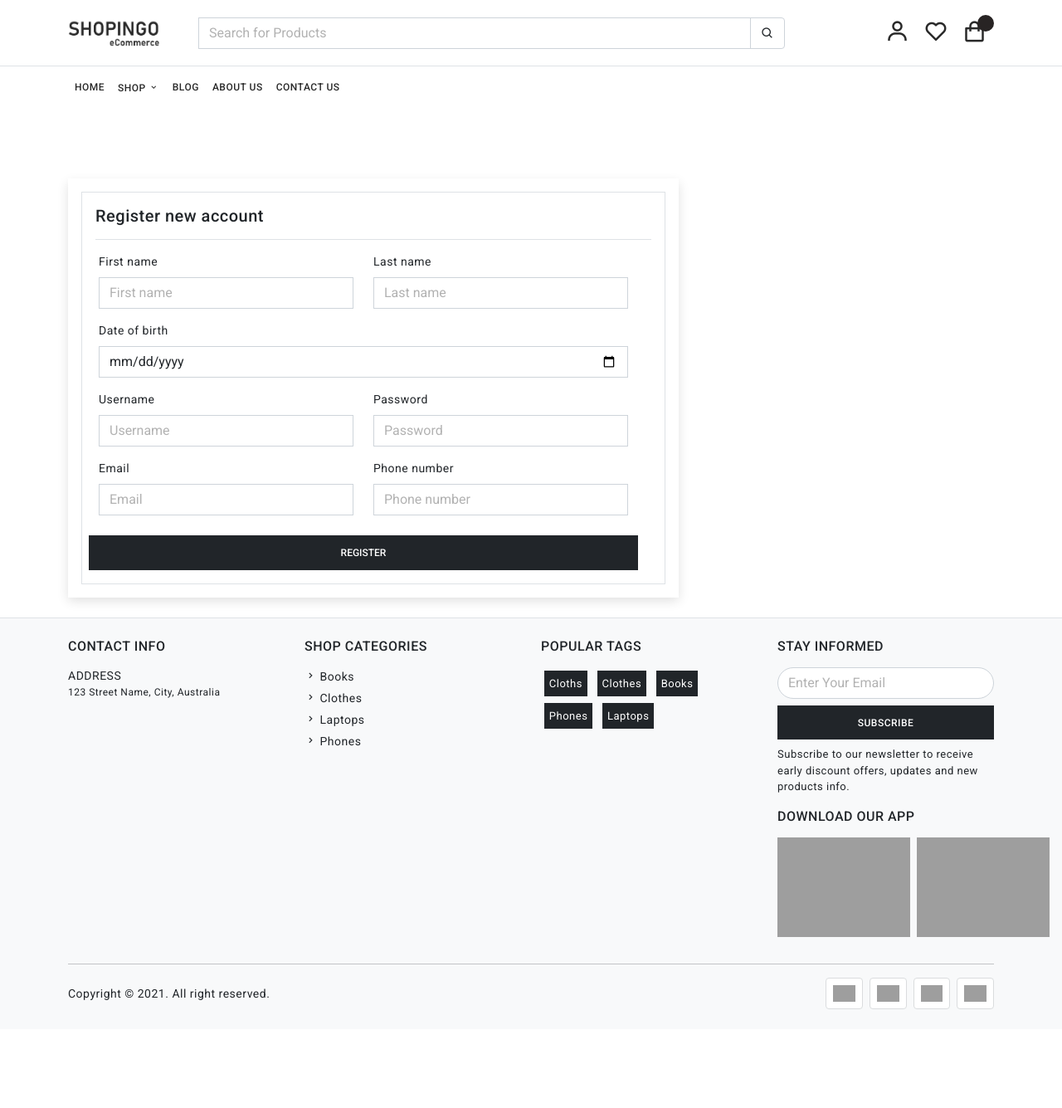
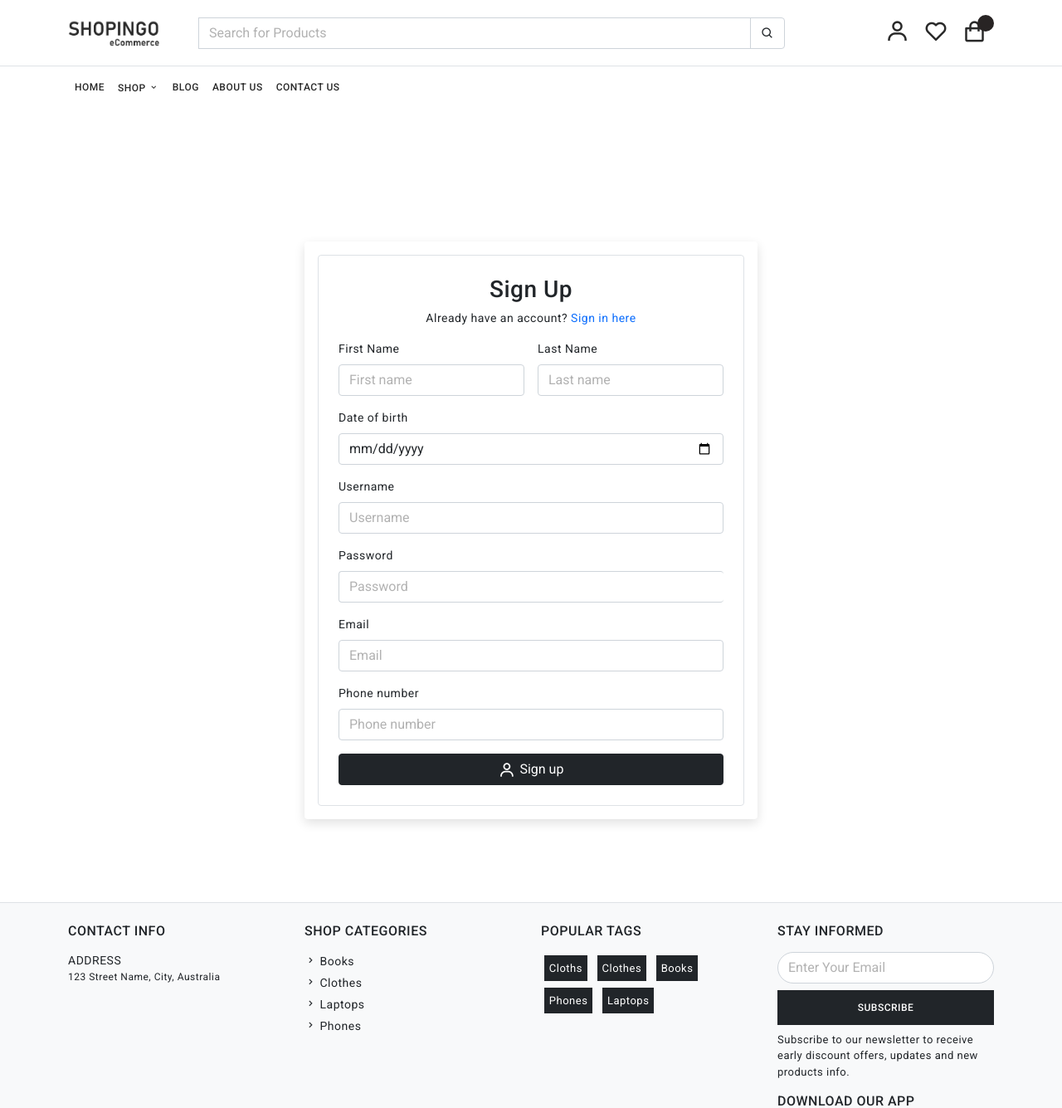
Before and after one commit to HoangDung3009/eCommerce, a Django app: page /customer/register/ in a window 1280 px wide. Shown: the top 1335 px of the page at 83% size. Before the commit the page ends 1216 px from the top, so only its background shows below. Run offline with Django 4.2, Linux system fonts and the light colour scheme; some libraries are stand-ins or nearby versions; grey boxes are pictures that could not be loaded.

Commit message:
Dung: add vp file

```diff
--- a/store/views.py
+++ b/store/views.py
@@ -22,6 +22,7 @@ def index(request):
     context = {
         'feature_products': featured_products,
         'categories': categories,
-        'cart_item': cartItems
+        'cart_item': cartItems,
+        'customer': customer
     }
     return render(request, 'index.html', context)
--- a/templates/customers/register.html
+++ b/templates/customers/register.html
@@ -8,67 +8,61 @@
 {% block content %}
 <div class="page-wrapper">
 			<div class="page-content">
+				<!--start breadcrumb-->
+				<!--end breadcrumb-->
 				<!--start shop cart-->
-				<section class="py-4">
+				<section class="py-0 py-lg-5">
 					<div class="container">
-						<div class="shop-cart">
-							<div class="row">
-								<div class="col-12 col-xl-8">
-									<div class="checkout-details">
-										<div class="card rounded-0">
+						<div class="section-authentication-signin d-flex align-items-center justify-content-center my-5 my-lg-0">
+							<div class="row row-cols-1 row-cols-lg-1 row-cols-xl-2">
+								<div class="col mx-auto">
+									<div class="card mb-0">
 										<div class="card-body">
-												<div class="border p-3">
-													<h2 class="h5 mb-0">Register new account</h2>
-													<div class="my-3 border-bottom"></div>
+											<div class="border p-4 rounded">
+												<div class="text-center">
+													<h3 class="">Sign Up</h3>
+													<p>Already have an account? <a href="authentication-signin.html">Sign in here</a>
+													</p>
+												</div>
 												<div class="form-body">
-                                                        {% if messages %}
-                                                            {% for message in messages %}
-                                                                <div id="alert-message" class="alert {% if message.tags %}alert-{{ message.tags }}{% endif %}" role="alert">{{ message }}</div>
-                                                            {% endfor %}
-                                                        {% endif %}
 													<form class="row g-3" method="post" action="{% url 'registerUser' %}">
                                                         {% csrf_token %}
-                                                            <div class="row mt-3">
-                                                                <div class="col-md-6">
-                                                                    <label class="form-label">First name</label>
-																    <input type="text" name="firstname" class="form-control rounded-0" required placeholder="First name">
+														<div class="col-sm-6">
+															<label for="inputFirstName" class="form-label">First Name</label>
+															<input type="text" name="firstname" class="form-control" id="inputFirstName" placeholder="First name" required>
 														</div>
-                                                                <div class="col-md-6">
-                                                                    <label class="form-label">Last name</label>
-																    <input type="text" name="lastname" class="form-control rounded-0" placeholder="Last name" required>
+														<div class="col-sm-6">
+															<label for="inputLastName" class="form-label">Last Name</label>
+															<input type="text" name="lastname" class="form-control" id="inputLastName" placeholder="Last name" required>
+														</div>
+                                                        <div class="col-12">
+															<label for="inputSelectCountry" class="form-label">Date of birth</label>
+															<input class="form-control" name="dob" required type="date" id="inputSelectCountry" aria-label="Default select example"/>
+														</div>
+														<div class="col-12">
+															<label for="inputEmailAddress" class="form-label">Username</label>
+															<input type="text" name="username" class="form-control" id="inputEmailAddress" placeholder="Username" required>
+														</div>
+														<div class="col-12">
+															<label for="inputChoosePassword" class="form-label">Password</label>
+															<div class="input-group" id="show_hide_password">
+																<input type="password" required name="password" class="form-control border-end-0" id="inputChoosePassword" value="" placeholder="Password"/>
 															</div>
 														</div>
-                                                            <div class="row mt-3">
-                                                                <div>
-                                                                    <label class="form-label">Date of birth</label>
-																    <input type="date" name="dob" class="form-control rounded-0" required>
+                                                        <div class="col-12">
+															<label for="inputEmailAddress" class="form-label">Email</label>
+															<input type="email" name="email" class="form-control" id="inputEmailAddress" placeholder="Email" required>
+														</div>
+                                                        <div class="col-12">
+															<label for="inputEmailAddress" class="form-label">Phone number</label>
+															<input type="tel" name="phone" class="form-control" id="inputEmailAddress" placeholder="Phone number" required>
+														</div>
+														<div class="col-12">
+															<div class="d-grid">
+																<button type="submit" class="btn btn-dark"><i class='bx bx-user'></i>Sign up</button>
 															</div>
 														</div>
-                                                            <div class="row mt-3">
-                                                                <div class="col-md-6">
-                                                                    <label class="form-label">Username</label>
-																    <input type="text" name="username" class="form-control rounded-0" placeholder="Username" required>
-                                                                </div>
-                                                                <div class="col-md-6">
-                                                                    <label class="form-label">Password</label>
-																    <input type="password" placeholder="Password" name="password" class="form-control rounded-0" required>
-                                                                </div>
-															</div>
-															<div class="row mt-3">
-                                                                <div class="col-md-6">
-                                                                    <label class="form-label">Email</label>
-																    <input type="email" placeholder="Email" name="email" class="form-control rounded-0" required>
-                                                                </div>
-                                                                <div class="col-md-6">
-                                                                    <label class="form-label">Phone number</label>
-																    <input type="tel" placeholder="Phone number" name="phone" class="form-control rounded-0" required>
-                                                                </div>
-															</div>
-                                                            <div class="row mt-lg-4 center">
-                                                                    <button type="submit" class="btn btn-dark btn-ecomm">Register</button>
-                                                            </div>
 													</form>
-													</div>
 												</div>
 											</div>
 										</div>
@@ -79,13 +73,6 @@
 						</div>
 					</div>
 				</section>
-            <script>
-                setTimeout(function (){
-                    if ($('#alert-message').length > 0){
-                        $('#alert-message').fadeOut();
-                    }
-                }, 5000)
-            </script>
 				<!--end shop cart-->
 			</div>
 		</div>
--- a/templates/products/product-details.html
+++ b/templates/products/product-details.html
@@ -112,7 +112,7 @@
                                                 <div class="col">
 {#                                                    Size#}
 													<label class="form-label">Size</label>
-													<select name="size_id" class="form-select form-select-sm">
+													<select name="size" class="form-select form-select-sm">
                                                         {% for p in clothes_size %}
                                                              <option value="{{ p.id }}">{{ p.name }}</option>
                                                         {% endfor %}
@@ -123,7 +123,7 @@
                                                     <div class="col">
 {#                                                    color#}
 													<label class="form-label">Size</label>
-													<select name="color_id" class="form-select form-select-sm">
+													<select name="color" class="form-select form-select-sm">
                                                         {% for i in clothes_color %}
                                                              <option value="{{ i.id }}">{{ i.name }}</option>
                                                         {% endfor %}
```
Also changed, not shown: orders/views.py (+6 -3 lines), products/views.py (+5 -5 lines), templates/customers/login.html (+33 -31 lines), templates/index.html (+17 -17 lines), templates/products/product-list.html (+1 -7 lines), 4 other files. Lines whose indentation alone changed are shown as unchanged.
